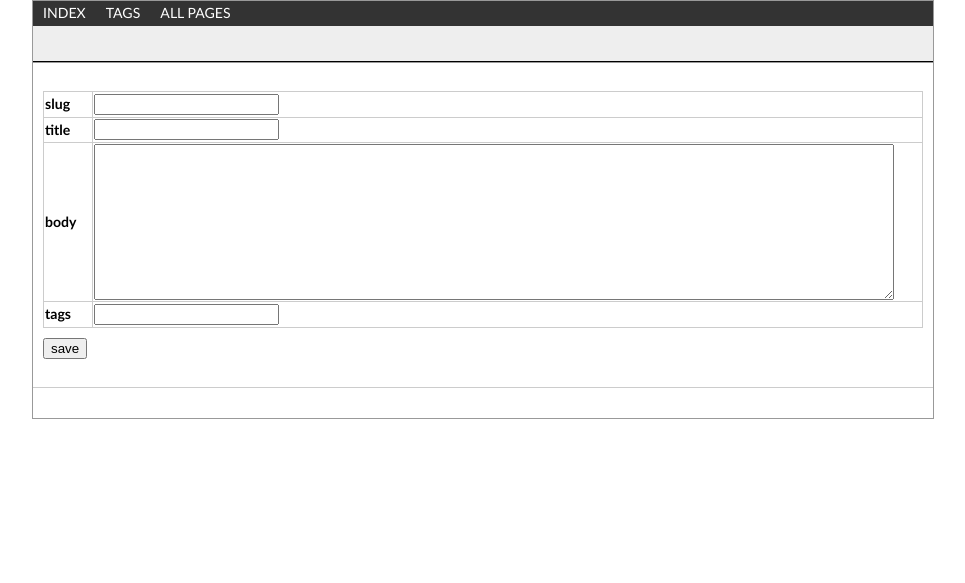
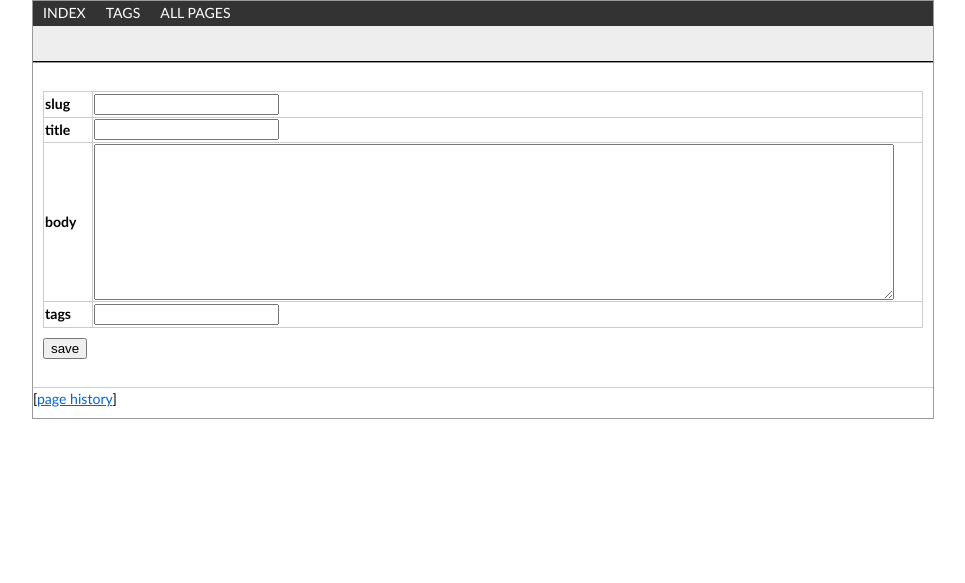
Before and after one commit to thraxil/riaki, a Django app: template templates/main/page.html in a window 1280 px wide. Shown: the top 583 px of the page, without its empty margins (157-1122 px from the left). Run offline with Django 3.2, Linux system fonts and the light colour scheme; the template is opened without the code that fills it, so the values that code supplies are empty; some libraries are stand-ins or nearby versions.

Commit message:
move history link to footer

```diff
--- a/templates/main/page.html
+++ b/templates/main/page.html
@@ -23,7 +23,6 @@ TAGS: {% for tag in page.tags %}<a href="/tag/{{tag}}/">{{tag}}</a> {% endfor %}
 {% endfilter %}
 
 
-<p><a href="history/">page history</a></p>
 {% else %}
 
 <form action="." method="post">
@@ -56,3 +55,6 @@ TAGS: {% for tag in page.tags %}<a href="/tag/{{tag}}/">{{tag}}</a> {% endfor %}
 </form>
 {% endif %}
 {% endblock %}
+
+{% block history %}<p>[<a href="history/">page history</a>]</p>
+{% endblock %}
```
